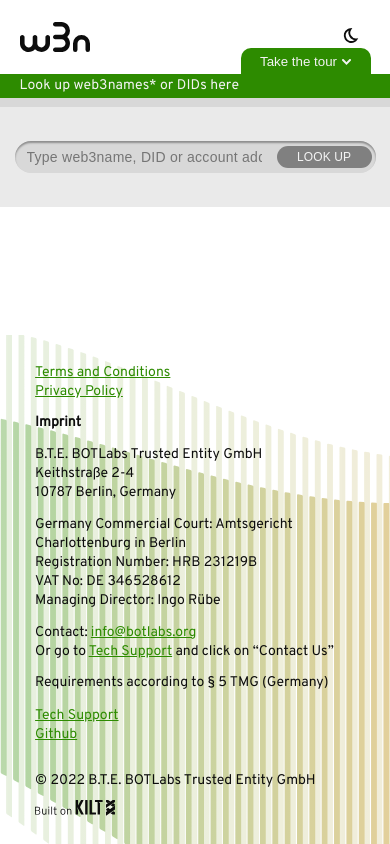
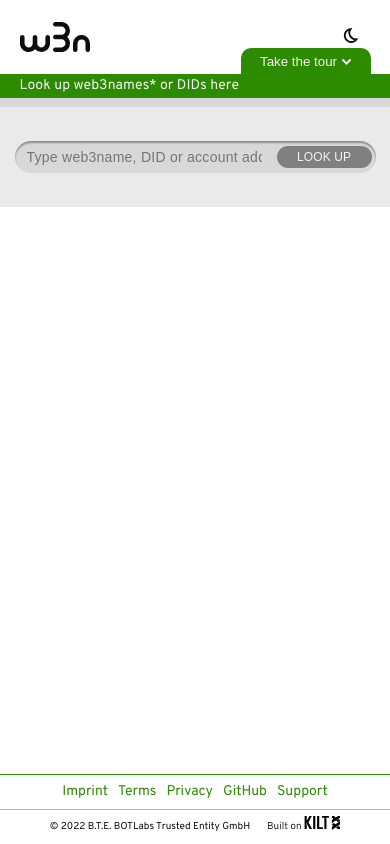
Before and after one commit to KILT-Foundation/w3n.id, a React (Create React App) app: page / in a window 390 px wide. Built offline with nearby package versions, Linux system fonts and the light colour scheme; what @kiltprotocol/sdk-js would draw is missing.

Commit message:
SK-1066: footer and legal changes

```diff
--- a/src/Components/App/App.tsx
+++ b/src/Components/App/App.tsx
@@ -11,6 +11,7 @@
 import { Search } from '../Search/Search';
 import { paths } from '../../Utils/paths';
 import { Privacy } from '../Privacy/Privacy';
+import { Imprint } from '../Imprint/Imprint';
 
 export const App = () => {
   const [tourSection, setTourSection] = useState<boolean>(false);
@@ -29,6 +30,8 @@
 
         <Route path={paths.privacy} element={<Privacy />} />
 
+        <Route path={paths.imprint} element={<Imprint />} />
+
         <Route path="*" element={<Search />} />
       </Routes>
       <Footer />
--- a/src/Components/Footer/Footer.module.css
+++ b/src/Components/Footer/Footer.module.css
@@ -1,59 +1,73 @@
 .footer {
-  background: url('../../ImageAssets/footer_light.svg') no-repeat center/cover;
-  min-height: calc(410rem / 16);
   width: 100%;
   display: flex;
   place-content: center;
+  min-height: 34px;
+  background: var(--footer);
+  border-top: 1px solid var(--take-tour);
   margin-top: auto;
 }
 
-:global(html.dark) .footer {
-  background: url('../../ImageAssets/footer_dark.svg') no-repeat center/cover;
+.content {
+  max-width: 766px;
+  width: 90%;
+  display: flex;
+  align-items: center;
+  justify-content: space-between;
+  font-size: 14px;
 }
 
-.content {
-  max-width: 740px;
-  width: 82%;
-  display: flex;
-  flex-direction: column;
-  align-items: flex-start;
-  padding: 1.75rem 0;
-  font-size: 0.875rem;
+@media (max-width: 700px) {
+  .content {
+    flex-direction: column;
+    width: 100%;
+  }
 }
 
-.anchor {
-  color: var(--web3-name);
+.navMenu {
+  display: flex;
+  align-items: center;
+  gap: 10px;
 }
 
-.anchorActive {
-  composes: anchor;
-  color: rgb(var(--link-disabled-rgb) / 50%);
-  pointer-events: none;
-  text-decoration: none;
+@media (max-width: 700px) {
+  .navMenu {
+    width: 100%;
+    display: flex;
+    place-content: center;
+    padding: 7px 0;
+    border-bottom: 1px solid rgb(var(--link-disabled-rgb) / 30%);
+  }
 }
 
-.imprint {
-  display: flex;
-  flex-direction: column;
+.navLink {
+  color: var(--web3-name);
+  text-decoration: none;
+  line-height: 20px;
 }
 
-.imprintHeading {
-  font-size: inherit;
-  font-weight: bold;
-  margin: 0.8rem 0;
+.navLinkActive {
+  composes: navLink;
+  opacity: 0.5;
 }
 
-.imprintLine {
+.copyright {
+  color: var(--text);
+  padding: 7px 90px 0 0;
+  line-height: 20px;
+  font-size: 10px;
   margin: 0;
+  background: url('../../ImageAssets/built_on_kilt_light.svg') no-repeat center right/25%;
 }
 
-.spacedLine {
-  margin: 0;
-  margin-top: 0.8rem;
+:global(html.dark) .copyright {
+  background:
+    url('../../ImageAssets/built_on_KILT_dark.svg') no-repeat center
+    right/25%;
 }
 
-.kiltLogo {
-  margin-top: 10px;
-  width: 80px;
-  fill: var(--text);
+@media (max-width: 700px) {
+  .copyright {
+    margin: 0 0 7px;
+  }
 }
--- a/src/Components/Footer/Footer.tsx
+++ b/src/Components/Footer/Footer.tsx
@@ -2,93 +2,64 @@
 
 import styles from './Footer.module.css';
 
-import { ReactComponent as KiltLogo } from '../../ImageAssets/Kilt.svg';
 import { paths } from '../../Utils/paths';
 
 export const Footer = () => {
   return (
     <footer className={styles.footer}>
       <div className={styles.content}>
+        <nav className={styles.navMenu}>
           <NavLink
-          to={paths.terms}
-          onClick={() => window.scrollTo(0, 0)}
             className={({ isActive }) =>
-            isActive ? styles.anchorActive : styles.anchor
+              isActive ? styles.navLinkActive : styles.navLink
             }
+            to={paths.imprint}
           >
-          Terms and Conditions
-        </NavLink>
-        <NavLink
-          to={paths.privacy}
-          onClick={() => window.scrollTo(0, 0)}
-          className={({ isActive }) =>
-            isActive ? styles.anchorActive : styles.anchor
-          }
-        >
-          Privacy Policy
+            Imprint
           </NavLink>
 
-        <div className={styles.imprint}>
-          <h6 className={styles.imprintHeading}>Imprint</h6>
-          <p className={styles.imprintLine}>
-            B.T.E. BOTLabs Trusted Entity GmbH
-          </p>
-          <p className={styles.imprintLine}>Keithstraße 2-4</p>
-          <p className={styles.imprintLine}>10787 Berlin, Germany</p>
+          <NavLink
+            className={({ isActive }) =>
+              isActive ? styles.navLinkActive : styles.navLink
+            }
+            onClick={() => window.scroll(0, 0)}
+            to={paths.terms}
+          >
+            Terms
+          </NavLink>
 
-          <p className={styles.spacedLine}>
-            Germany Commercial Court: Amtsgericht Charlottenburg in Berlin
-          </p>
+          <NavLink
+            className={({ isActive }) =>
+              isActive ? styles.navLinkActive : styles.navLink
+            }
+            onClick={() => window.scroll(0, 0)}
+            to={paths.privacy}
+          >
+            Privacy
+          </NavLink>
 
-          <p className={styles.imprintLine}>Registration Number: HRB 231219B</p>
-          <p className={styles.imprintLine}>VAT No: DE 346528612</p>
-          <p className={styles.imprintLine}>Managing Director: Ingo Rübe</p>
+          <a
+            className={styles.navLink}
+            href="https://github.com/BTE-Trusted-Entity/w3n.id"
+            target="_blank"
+            rel="noreferrer"
+          >
+            GitHub
+          </a>
 
-          <p className={styles.spacedLine}>
-            Contact:{' '}
-            <a className={styles.anchor} href="mailto:info@botlabs.org">
-              info@botlabs.org
-            </a>
-          </p>
-          <p className={styles.imprintLine}>
-            Or go to{' '}
           <a
-              className={styles.anchor}
+            className={styles.navLink}
             href="https://support.kilt.io/support/home"
             target="_blank"
             rel="noreferrer"
           >
-              Tech Support
-            </a>{' '}
-            and click on “Contact Us”
+            Support
+          </a>
+        </nav>
+
+        <p className={styles.copyright}>
+          © 2022 B.T.E. BOTLabs Trusted Entity GmbH
         </p>
-          <p className={styles.spacedLine}>
-            Requirements according to § 5 TMG (Germany)
-          </p>
-          <p>
-            <a
-              className={styles.anchor}
-              href="https://support.kilt.io/support/home"
-              target="_blank"
-              rel="noreferrer"
-            >
-              Tech Support
-            </a>
-            <br />
-            <a
-              className={styles.anchor}
-              href="https://github.com/BTE-Trusted-Entity/w3n.id"
-              target="_blank"
-              rel="noreferrer"
-            >
-              Github
-            </a>
-          </p>
-          <p className={styles.spacedLine}>
-            &copy; 2022 B.T.E. BOTLabs Trusted Entity GmbH
-          </p>
-          <KiltLogo className={styles.kiltLogo} />
-        </div>
       </div>
     </footer>
   );
--- /dev/null
+++ b/src/Components/Imprint/Imprint.module.css
@@ -0,0 +1,35 @@
+.container {
+  width: 100%;
+  display: flex;
+  place-content: center;
+  background: var(--body);
+  flex: 1;
+}
+
+.content {
+  max-width: 766px;
+  width: 90%;
+  letter-spacing: 0.1px;
+  line-height: 22px;
+  color: var(--text);
+  font-size: 14px;
+  padding: 36px 0 100px;
+}
+
+.heading {
+  font-size: 24px;
+  margin: 0 0 60px;
+}
+
+.imprintSection {
+  margin: 16px 0 0;
+}
+
+.imprintLine {
+  margin: 0;
+}
+
+.anchor {
+  text-decoration: none;
+  color: var(--web3-name);
+}
--- /dev/null
+++ b/src/Components/Imprint/Imprint.tsx
@@ -0,0 +1,53 @@
+import styles from './Imprint.module.css';
+
+export const Imprint = () => {
+  return (
+    <main className={styles.container}>
+      <div className={styles.content}>
+        <h1 className={styles.heading}>Imprint</h1>
+        <section className={styles.imprintSection}>
+          <p className={styles.imprintLine}>
+            B.T.E. BOTLabs Trusted Entity GmbH
+          </p>
+          <p className={styles.imprintLine}>Keithstraße 2-4</p>
+          <p className={styles.imprintLine}>10787 Berlin, Germany</p>
+        </section>
+
+        <section className={styles.imprintSection}>
+          <p className={styles.imprintLine}>German Commercial Court:</p>
+          <p className={styles.imprintLine}>
+            Amtsgericht Charlottenburg in Berlin
+          </p>
+          <p className={styles.imprintLine}>Registration Number: HRB 231219B</p>
+          <p className={styles.imprintLine}>VAT No: DE 346528612</p>
+          <p className={styles.imprintLine}>Managing Director: Ingo Rübe</p>
+        </section>
+
+        <section className={styles.imprintSection}>
+          <p className={styles.imprintLine}>
+            Contact:{' '}
+            <a className={styles.anchor} href="mailto:info@botlabs.org">
+              info@botlabs.org
+            </a>
+          </p>
+          <p className={styles.imprintLine}>
+            Or go to{' '}
+            <a
+              className={styles.anchor}
+              href="https://support.kilt.io/support/home"
+              target="_blank"
+              rel="noreferrer"
+            >
+              Tech support
+            </a>{' '}
+            {`and click on "Contact Us"`}
+          </p>
+        </section>
+
+        <p className={styles.imprintSection}>
+          Requirements according to § 5 TMG (Germany)
+        </p>
+      </div>
+    </main>
+  );
+};
--- a/src/Utils/paths.ts
+++ b/src/Utils/paths.ts
@@ -2,4 +2,5 @@
   main: '/',
   terms: '/terms',
   privacy: '/privacy',
+  imprint: '/imprint',
 };
--- a/src/index.css
+++ b/src/index.css
@@ -54,6 +54,7 @@
   --header-text: #f3f3f3;
   --take-tour: #2d7011;
   --link-disabled-rgb: 255 255 255;
+  --footer: #181818;
 }
 
 ::-webkit-scrollbar {
```
Also changed, not shown: src/Components/Footer/Footer.module.css.d.ts (+4 -7 lines), src/Components/Imprint/Imprint.module.css.d.ts (added, +9 -0 lines), src/ImageAssets/built_on_KILT_dark.svg (added), src/ImageAssets/built_on_kilt_light.svg (renamed from src/ImageAssets/Kilt.svg). Lines whose indentation alone changed are shown as unchanged.
